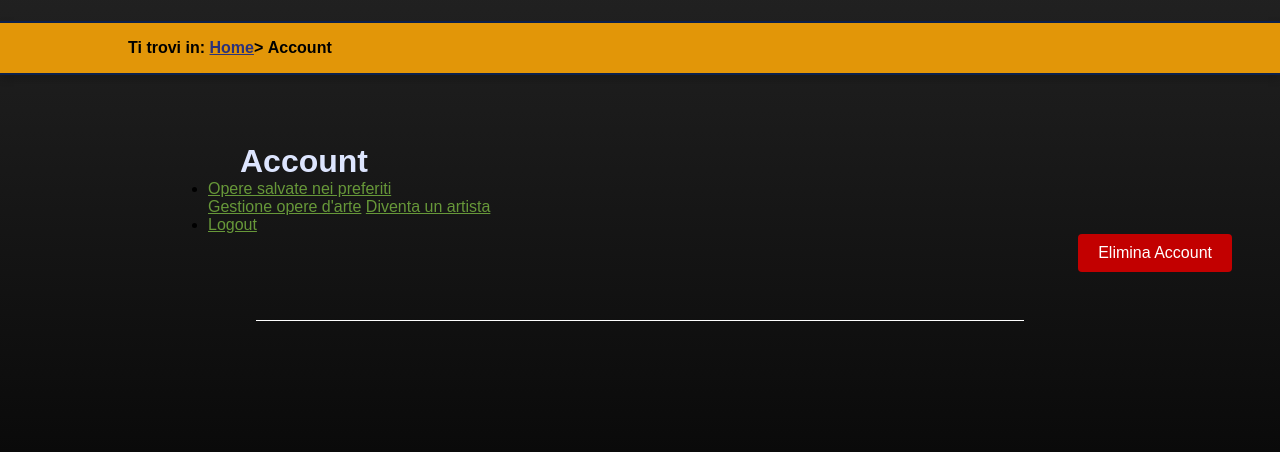
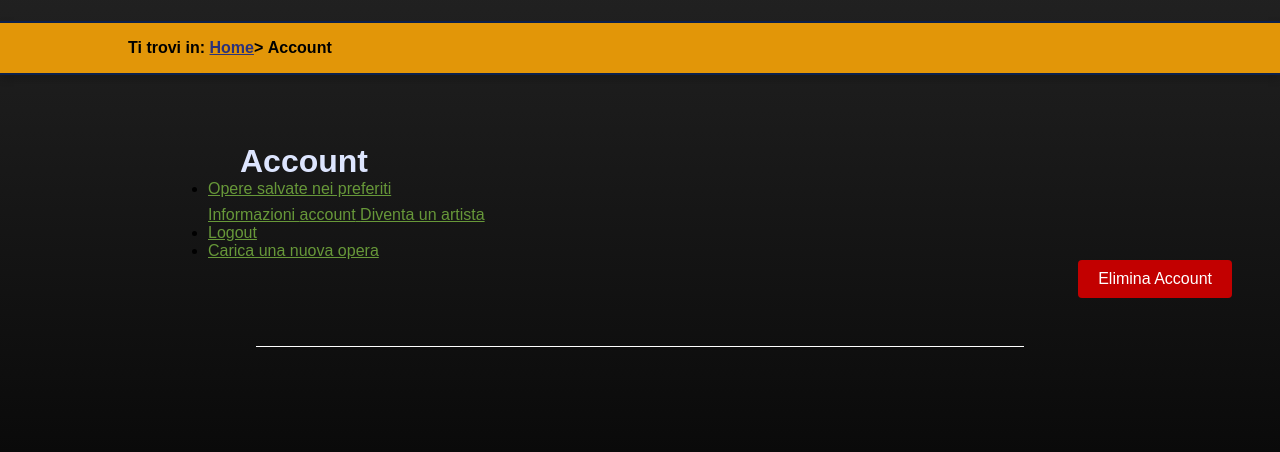
Before and after one commit to ArteAccessibile/Progetto, a PHP site: page /html/account.html in a window 1280 px wide. Shown: the part 144-596 px from the top of the page. Run offline with PHP 8.4, Linux system fonts and the light colour scheme.

Commit message:
Refactor account-related CSS and HTML code

```diff
--- a/Codice/css/style.css
+++ b/Codice/css/style.css
@@ -669,17 +669,23 @@ object-fit: cover;
   margin-top: 1em;
 }
 
-#sezioneaccount > div > ul{
+#sezioneaccount > div > ul {
   margin: 0.5em 0 0 2em;
 }
 
-#sezioneaccount > ul > li{
-  padding-top: 0.2em;
+#sezioneaccount ul > li {
+  margin-bottom: 0.5em; /* Add margin-bottom to create space between list items */
 }
 
-#sezioneaccount > ul > li > a{
+#sezioneaccount ul > li > a {
+  margin-top: 1em;
   text-decoration: underline;
   color: #679839;
+}
+
+#noBordo{
+  border: none;
+
 }
 
 .account_options_visible{
@@ -691,6 +697,7 @@ object-fit: cover;
 }
 
 #delete-account-button {
+  outline: none;
   background-color: #C20000;
   color: white;
   padding: 10px 20px;
--- a/Codice/html/account.html
+++ b/Codice/html/account.html
@@ -46,20 +46,28 @@
                         <a href="../php/preferiti.php">Opere salvate nei preferiti</a>
                     </li>
                     <artist-visibility/>
-                        <a href="../php/accountArtista.php"> Gestione opere d'arte</a>
+                        <a href="../php/accountArtista.php"> Informazioni <span lang="en">account</span> </a>
                     </li>
                     <become-artist-visibility/>
                         <a href="../php/new_artist_form.php">Diventa un artista</a>
                     </li>
                     <li id="logout">
-                        <a href="../php/logout.php">Logout</a>
+                        <a href="../php/logout.php"><span lang="en">Logout</span> </a>
+                    </li>
+                    <li>
+                       <a href="../php/newOpera.php"> Carica una nuova opera </a>
+
                     </li>
                 </ul>
                 <div>
                     <form method="POST" action="../php/deleteAccount.php">
+                      <fieldset id="noBordo">
                         <input id="delete-account-button" type="submit" value="Elimina Account" onclick="return confirm('Vuoi veramente cancellare il tuo account? Questa azione non è reversibile');">
+                      </fieldset>
                     </form>
                 </div>
+
+
             </div>
             </div>
             </div>
--- a/Codice/html/account_artista.html
+++ b/Codice/html/account_artista.html
@@ -35,7 +35,9 @@
 
     <nav id="breadcrumb">
         <p>Ti trovi in: <a href="../index.php"><span lang="en">Home</span></a> &gt;
-             <a href="accountArtista.php"><span lang="en"> Account Artista </span></a></p>
+             <a href="account.php"><span lang="en"> Account</span></a> &gt;
+             Informazioni account
+            </p>
     </nav>
 
     <main id="content">
@@ -81,7 +83,9 @@
         </div>
     </main>
     <footer/>
+    <mininavbar/>
     <script src="../js/bottoneindietro.js"></script>
     <script src="../js/bottonenuovaopera.js"></script>
+
 </body>
 </html>
--- a/Codice/php/preferiti.php
+++ b/Codice/php/preferiti.php
@@ -48,7 +48,7 @@
                 }
             // Creating the list with opera names and respective image file paths
                 $replace .= "
-                            <a href=\"".$opera_page."?id=".$f['opera']."\">
+                            <a href=\"template_opera.php?id=".$f['opera']."\">
                                 <ul class=\"preferito\">
                                 <li><img src=\"".$file_path."\" alt=\"".$f['artista']."\" ></li>
                                 <li>
```
